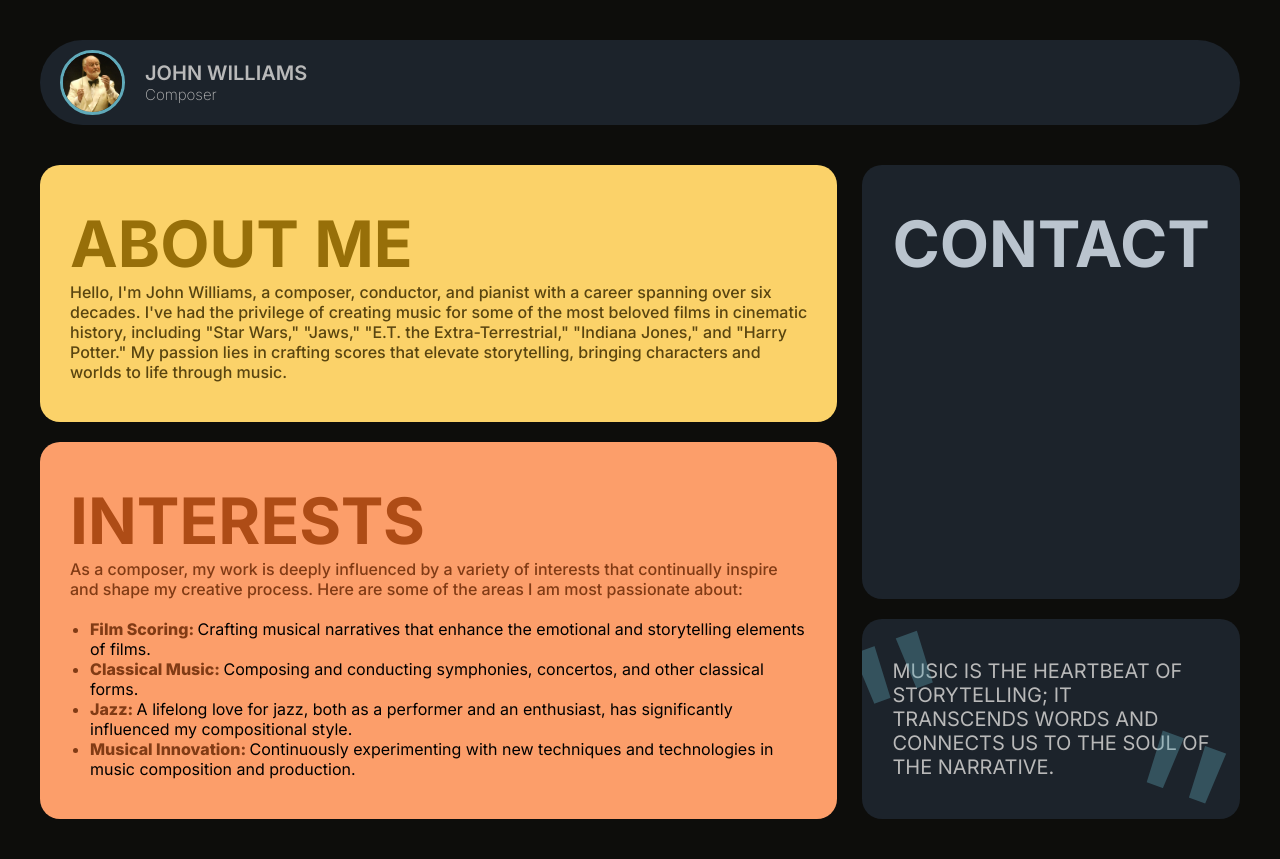
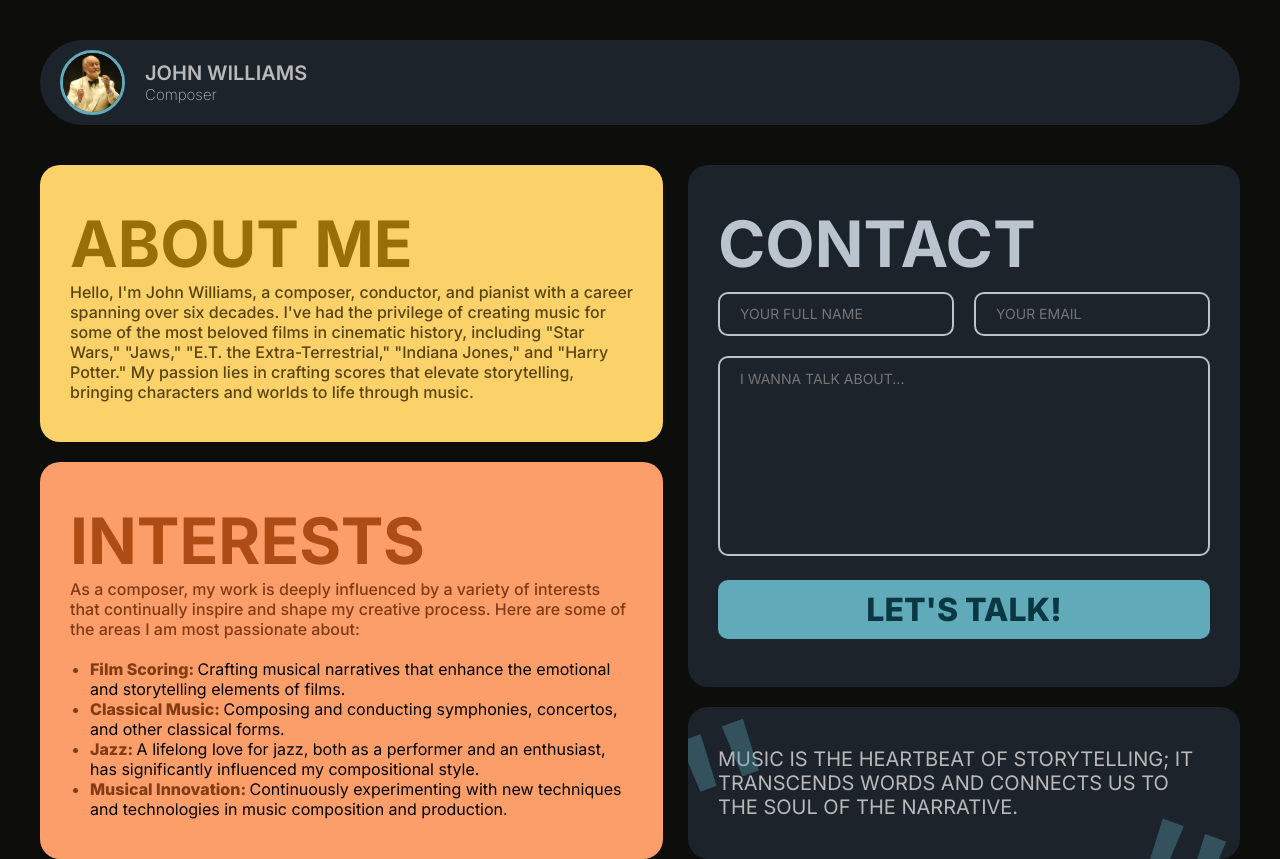
Before and after one commit to LucaCuello/security-systems-test, a Next.js app: page / in a window 1280 px wide. Before the commit the page ends 819 px from the top, so only its background shows below. Built offline with nearby package versions, Linux system fonts and the light colour scheme.

Commit message:
Form and Button component

```diff
--- a/app/globals.css
+++ b/app/globals.css
@@ -2,12 +2,14 @@
   --dark-background: #0d0d0b;
   --light-background: #1c232b;
   --text-color: #b9b9b9;
+  --button-color: #60aaba;
+  --button-text-color: #0a3842;
   --card-primary: #fbd269;
   --card-primary-heading: #976f09;
   --card-primary-text: #594510;
   --card-secondary: #fc9e6a;
   --card-secondary-heading: #ae4c16;
-  --card-secondary-text: #813B15;
+  --card-secondary-text: #813b15;
   --card-tertiary: var(--light-background);
   --card-tertiary-heading: #bac4ce;
   --max-width: 1200px;
@@ -29,3 +31,9 @@
   color: inherit;
   text-decoration: none;
 }
+
+input,
+textarea,
+button {
+  font-family: inherit;
+}
--- a/app/page.module.css
+++ b/app/page.module.css
@@ -12,7 +12,7 @@
   margin-top: 40px;
 }
 
-.cardsContainer div {
+.cardsContainer > div {
   display: flex;
   flex-direction: column;
   gap: 20px;
--- /dev/null
+++ b/components/Button/Button.tsx
@@ -0,0 +1,14 @@
+import { ReactNode } from "react";
+import styles from "./button.module.css";
+
+type buttonProps = {
+  children: ReactNode;
+};
+
+export default function Button({ children }: buttonProps) {
+  return (
+    <button type="button" className={styles.button}>
+      {children}
+    </button>
+  );
+}
--- /dev/null
+++ b/components/Button/button.module.css
@@ -0,0 +1,25 @@
+.button {
+  cursor: pointer;
+  font-size: 32px;
+  font-weight: 800;
+  text-transform: uppercase;
+  background-color: var(--button-color);
+  color: var(--button-text-color);
+  border: none;
+  width: 100%;
+  border-radius: 10px;
+  margin-top: 20px;
+  padding: 10px 0;
+  transition: all 100ms ease;
+}
+
+.button:hover {
+  background-color: #4d8e9f;
+  color: #f0f8ff;
+  transition: all 100ms ease;
+}
+
+.button:active {
+  transform: translateY(4px) scale(0.98);
+  background-color: #254a53;
+}
--- /dev/null
+++ b/components/Form/Form.tsx
@@ -0,0 +1,15 @@
+import Button from "../Button/Button";
+import styles from "./form.module.css";
+
+export default function Form() {
+  return (
+    <form className={styles.form}>
+      <div>
+        <input type="text" placeholder="Your full name" />
+        <input type="email" placeholder="Your email" />
+      </div>
+      <textarea placeholder="I wanna talk about..." />
+      <Button>Let's talk!</Button>
+    </form>
+  );
+}
--- /dev/null
+++ b/components/Form/form.module.css
@@ -0,0 +1,31 @@
+.form {
+  margin-top: 10px;
+}
+
+.form div {
+  display: flex;
+  gap: 20px;
+}
+
+.form div input,
+.form textarea {
+  border: 2px solid #bac3ce;
+  background-color: transparent;
+  border-radius: 10px;
+  padding: 12px 20px;
+  color: var(--text-color);
+}
+
+.form textarea {
+  margin-top: 20px;
+  width: 100%;
+  resize: none;
+  min-height: 200px;
+}
+
+.form div input::placeholder,
+.form textarea::placeholder {
+  text-transform: uppercase;
+  font-size: 14px;
+  font-weight: 400;
+}
--- a/sections/Contact/Contact.tsx
+++ b/sections/Contact/Contact.tsx
@@ -1,9 +1,11 @@
 import Card from "@/components/Card/Card";
+import Form from "@/components/Form/Form";
 
 export default function Contact() {
   return (
     <Card type="tertiary" grow>
       <h2>Contact</h2>
+      <Form />
     </Card>
   );
 }
```
